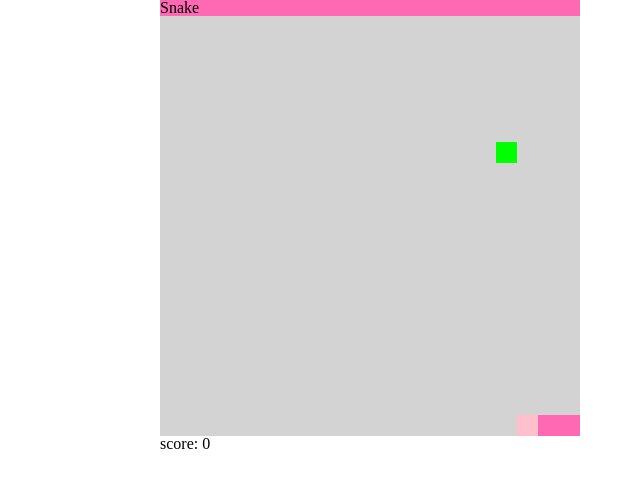
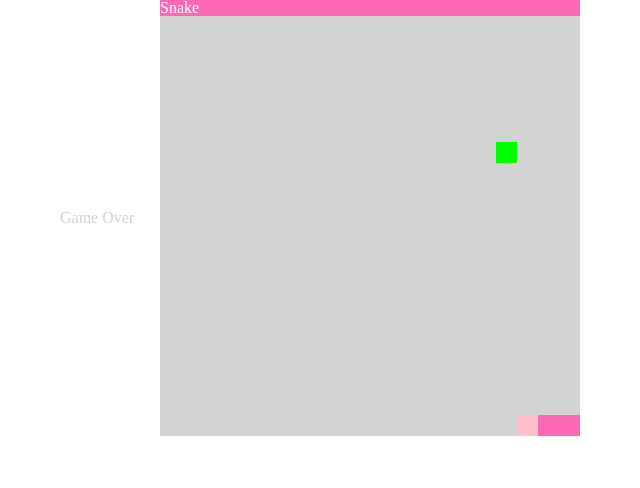
Before and after one commit to Rebehn/WDI-Project-1, a PHP site: page / in a window 1280 px wide. Shown: the top 488 px of the page, without its empty margins (270-910 px from the left). Run offline with PHP 8.4, Linux system fonts and the light colour scheme; some libraries are stand-ins or nearby versions.

Commit message:
Added basic game over animation

```diff
--- a/css/style.css
+++ b/css/style.css
@@ -1,9 +1,10 @@
 .container {
   width: 420px;
   height: 420px;
-  background-color: red;
+  background-color: black;
   display: block;
   margin: 0 auto;
+  color: white;
 }
 
 .header {
@@ -33,3 +34,10 @@
 .prey {
   background-color: lime;
 }
+
+#gameOver {
+  position: absolute;
+  top: 210px;
+  left: 330px;
+  color: lightGrey;
+}
--- a/index.html
+++ b/index.html
@@ -15,13 +15,13 @@
     </div>
     <div class="content">
       <div class="game">
-
+        <a id="gameOver">Game Over</a>
       </div>
       <div class="score">
         score: <a id="score">0<a>
+        </div>
       </div>
     </div>
-  </div>
-  <script type="text/javascript" src="js/app.js"></script>
-</body>
-</html>
+    <script type="text/javascript" src="js/app.js"></script>
+  </body>
+  </html>
--- a/js/app.js
+++ b/js/app.js
@@ -114,4 +114,12 @@ $(window).keydown(function(e){
     refreshSnake = setInterval(move, speed);
   }
 });
+
+function gameOver(){
+  for(var x=gridHeight;x>=1;x--){
+    for(var y=1;y<=gridWidth;y++){
+      $('#cell' + y + '-' + x ).fadeOut(200*(x+1));
+    }
+  }
+}
 // });
```
